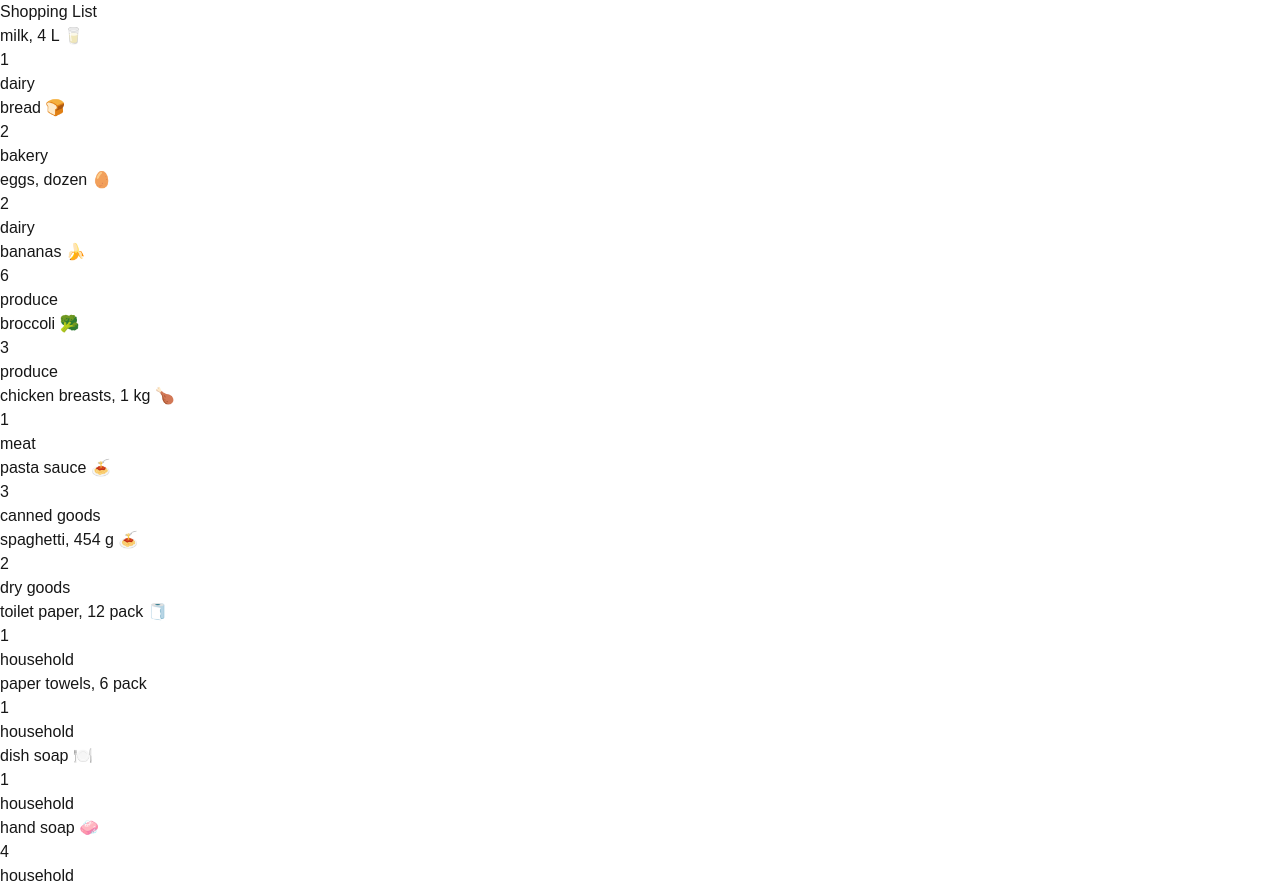
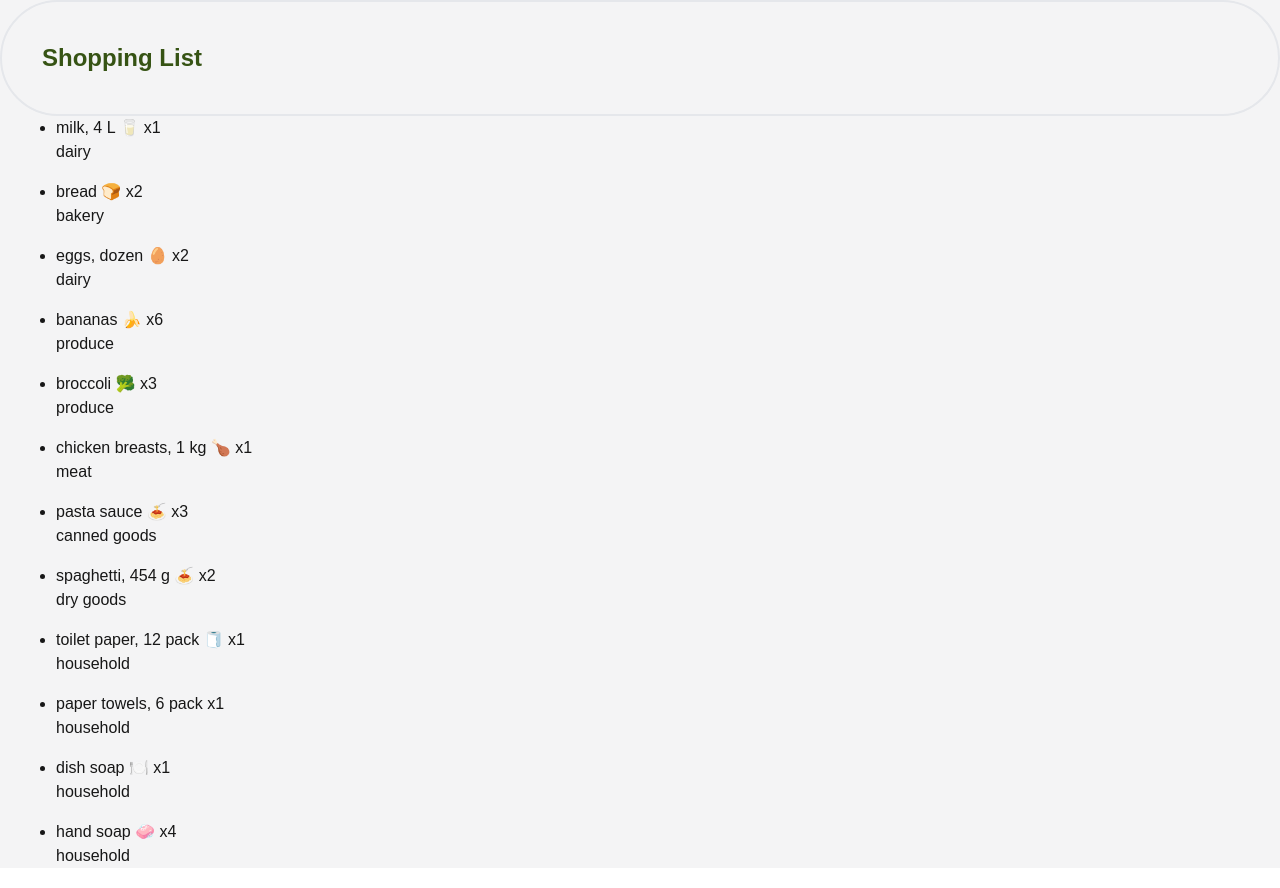
Before and after one commit to aariyanas/cprg306-assignments, a Next.js app: page /week-3 in a window 1280 px wide. Built offline with nearby package versions, Linux system fonts and the light colour scheme.

Commit message:
fixed intellisense settings and changed format of week3 items displaying

```diff
--- a/app/week-3/item.js
+++ b/app/week-3/item.js
@@ -3,10 +3,11 @@ import React from 'react';
 export default function Item ({name, quantity, category}){
     return(
         <div>
-            <ul>
-                <li>{name}</li>
-                <li>{quantity}</li>
-                <li>{category}</li>
+            <ul className="list-disc mb-4">
+                <li>{name} x{quantity}</li>
+                <ul>
+                    <li>{category}</li>
+                </ul>
             </ul>
         </div>
     );
--- a/app/week-3/page.js
+++ b/app/week-3/page.js
@@ -1,9 +1,9 @@
 import ItemList from "./item-list";
 export default function Page({name, quantity, category}){
     return (
-    <main>
-        <h1>Shopping List</h1>
-        <div>
+    <main className="bg-zinc-100">
+        <h1 className="text-2xl flex border-2 rounded-full p-10 text-lime-900 font-bold">Shopping List</h1>
+        <div className="ml-14">
             <ItemList />
         </div>
     </main>
```
